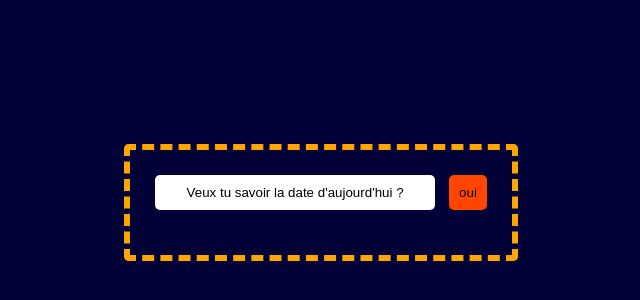
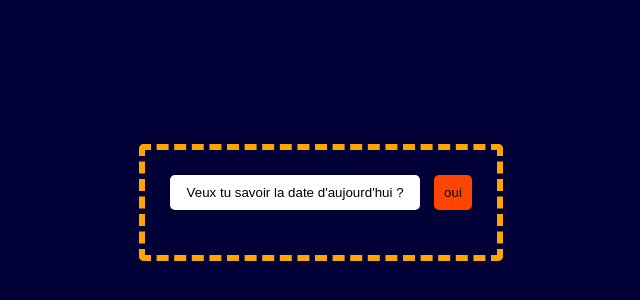
Before and after one commit to Naby-04/javascript-date, a plain HTML site: page index.html in a window 1280 px wide. Shown: the part 194-494 px from the top of the page, without its empty margins (319-959 px from the left). Drawn offline with Linux system fonts and the light colour scheme.

Commit message:
resizing

```diff
--- a/style.css
+++ b/style.css
@@ -14,7 +14,7 @@ body {
   border: 6px dashed orange;
   border-radius: 5px;
   padding: 25px;
-  min-width: 300px;
+  min-width: 260px;
 }
 /* box edit */
 .box {
@@ -27,7 +27,7 @@ input {
   background: rgb(255, 255, 255);
   color: #000;
   padding: 10px;
-  width: 260px;
+  width: 230px;
   text-align: center;
   border-radius: 5px;
   outline: none;
@@ -53,7 +53,7 @@ button:hover {
   color: #000;
   display: flex;
   display: none;
-  width: 280px;
+  width: 260px;
   animation: affichage 0.4s forwards;
 }
 
```
